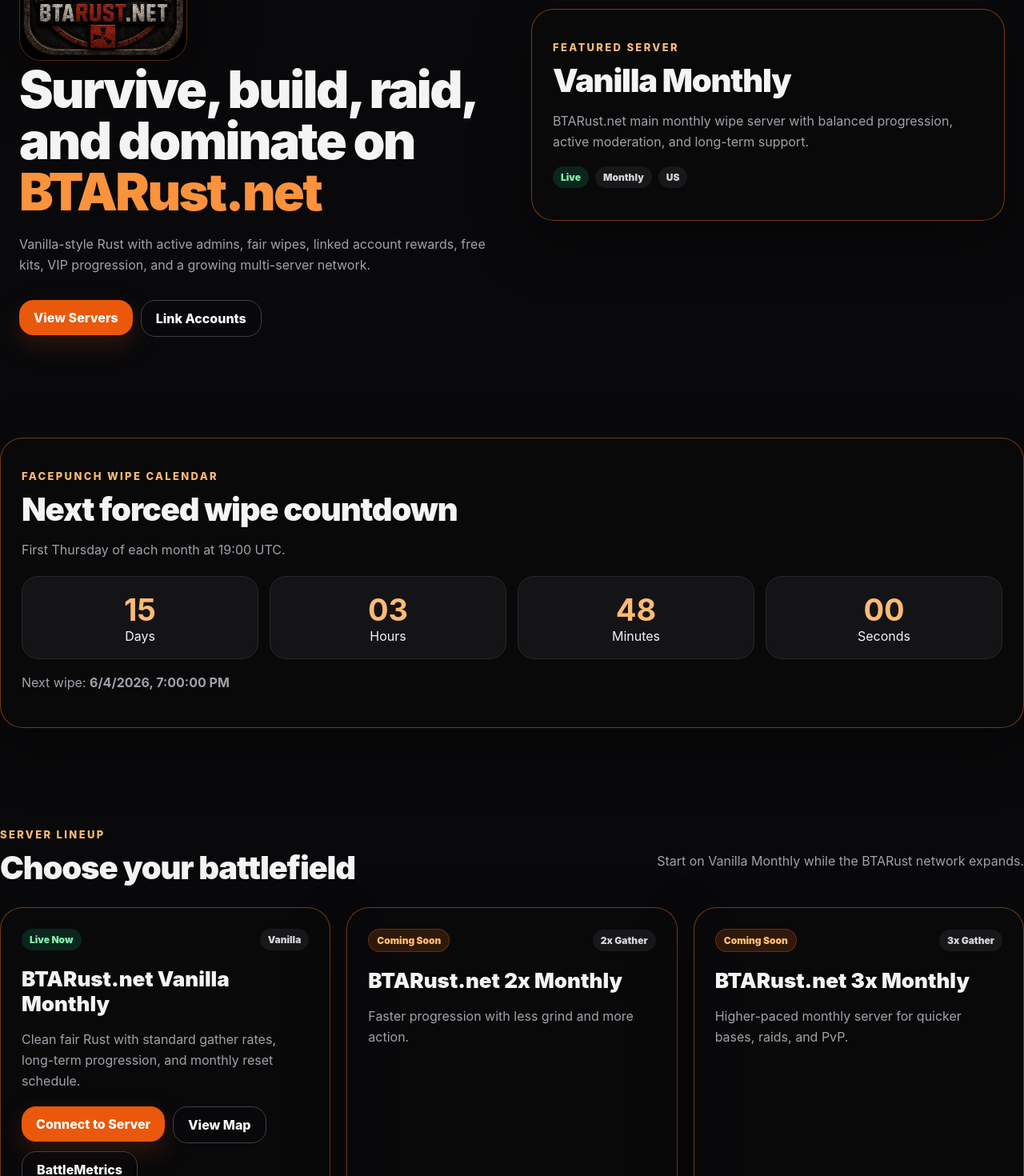
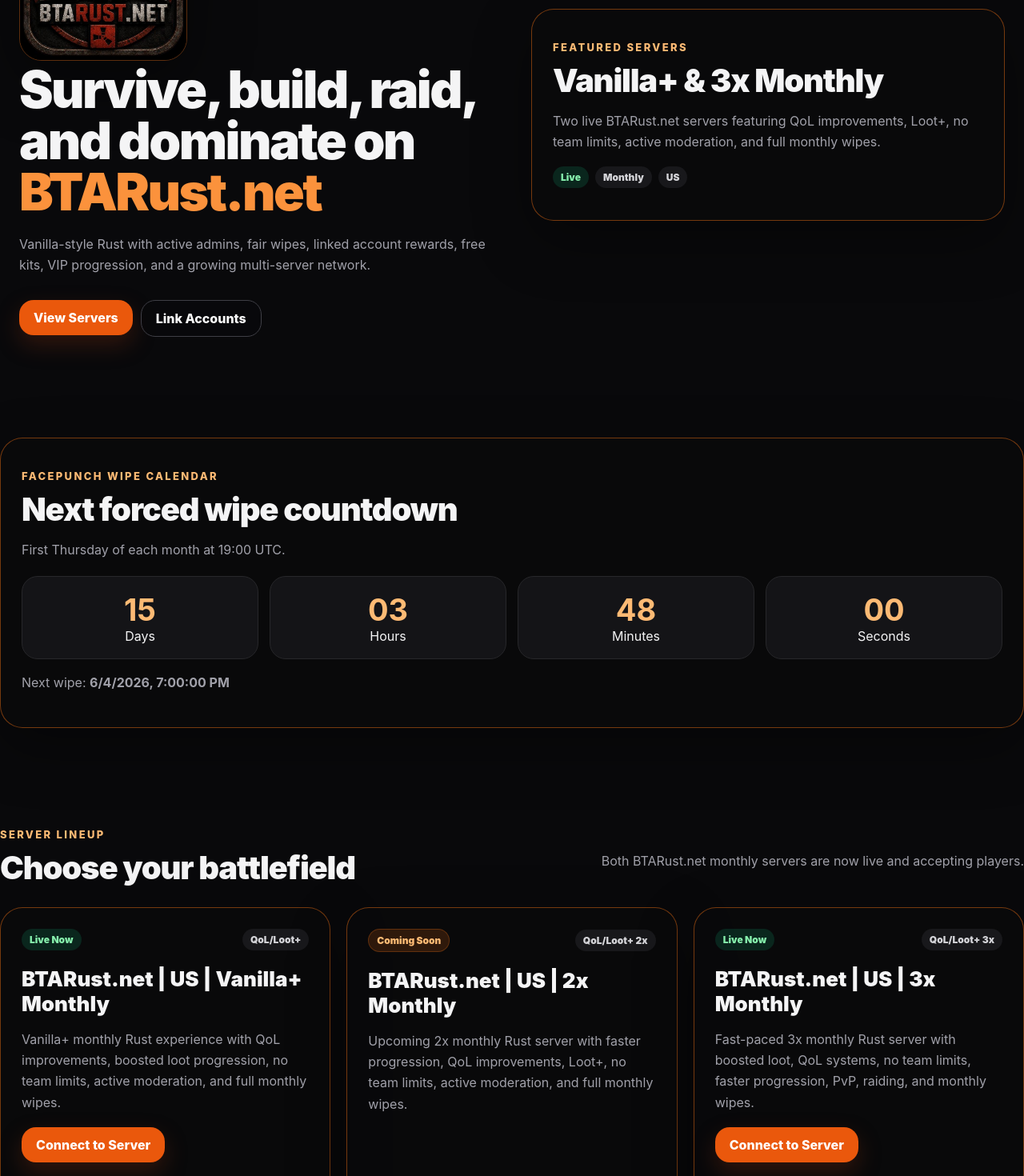
Before and after one commit to skroger1734-cyber/BTARust.net, a Next.js app: page / in a window 1280 px wide. Shown: the part 300-1770 px from the top of the page at 80% size. Built offline with nearby package versions, Linux system fonts and the light colour scheme.

Commit message:
Update page.jsx

```diff
--- a/app/page.jsx
+++ b/app/page.jsx
@@ -80,38 +80,37 @@
 
 const servers = [
   {
-    name: "BTARust.net Vanilla Monthly",
+    name: "BTARust.net | US | Vanilla+ Monthly",
     status: "Live Now",
-    rate: "Vanilla",
-    wipe: "Monthly",
-
-    desc: "Clean fair Rust with standard gather rates, long-term progression, and monthly reset schedule.",
+    rate: "QoL/Loot+",
+    wipe: "Full Wipe",
+    desc: "Vanilla+ monthly Rust experience with QoL improvements, boosted loot progression, no team limits, active moderation, and full monthly wipes.",
     bm: "https://www.battlemetrics.com/servers/rust/38992245",
-    map: "https://rustmaps.com/map/648252_3500",
-    connect: "steam://connect/btarust.net:28015"
+    connect: "steam://connect/216.245.177.18:28015",
+    client: "216.245.177.18:28015"
   },
   {
-    name: "BTARust.net 2x Monthly",
+    name: "BTARust.net | US | 2x Monthly",
     status: "Coming Soon",
-    rate: "2x Gather",
-    wipe: "Monthly",
-
-    desc: "Faster progression with less grind and more action."
+    rate: "QoL/Loot+ 2x",
+    wipe: "Full Wipe",
+    desc: "Upcoming 2x monthly Rust server with faster progression, QoL improvements, Loot+, no team limits, active moderation, and full monthly wipes."
   },
   {
-    name: "BTARust.net 3x Monthly",
-    status: "Coming Soon",
-    rate: "3x Gather",
-    wipe: "Monthly",
-
-    desc: "Higher-paced monthly server for quicker bases, raids, and PvP."
+    name: "BTARust.net | US | 3x Monthly",
+    status: "Live Now",
+    rate: "QoL/Loot+ 3x",
+    wipe: "Full Wipe",
+    desc: "Fast-paced 3x monthly Rust server with boosted loot, QoL systems, no team limits, faster progression, PvP, raiding, and monthly wipes.",
+    bm: "https://www.battlemetrics.com/servers/rust?q=144.48.106.226%3A28015",
+    connect: "steam://connect/144.48.106.226:28015",
+    client: "144.48.106.226:28015"
   },
   {
     name: "BTARust.net Million X",
     status: "Coming Soon",
     rate: "Million X",
     wipe: "TBD",
-
     desc: "Focused PvP and raiding with extreme gather rates, fast progression, and high-action gameplay."
   },
   {
@@ -119,7 +118,6 @@
     status: "Coming Soon",
     rate: "Creative",
     wipe: "TBD",
-
     desc: "Build-focused creative server for testing bases, practicing designs, experimenting with electrical setups, and planning raid bases."
   }
 ];
@@ -129,7 +127,9 @@
   "NO CHEATING",
   "Respect admins and moderators",
   "No racism, hate speech, or harassment",
-  "Heli Bombing with kit minis will increase your cooldown from 5min to 1hr, and it will last up to 12hrs."
+  "Heli Bombing with kit minis will increase your cooldown from 5min to 1hr, and it will last up to 12hrs.",
+  "Abuse of the 24hr wipe protection system may result in temporary bans.",
+  "If one member of a team/clan disables wipe protection early to participate in raiding, all active team/clan members must also have protection disabled."
 ];
 
 const kitDetails = {
@@ -387,10 +387,10 @@
           </div>
 
           <Card extra="orangeBorder">
-            <p className="eyebrow">Featured Server</p>
-            <h2 className="h2">Vanilla Monthly</h2>
+            <p className="eyebrow">Featured Servers</p>
+            <h2 className="h2">Vanilla+ & 3x Monthly</h2>
             <p className="muted">
-              BTARust.net main monthly wipe server with balanced progression, active moderation, and long-term support.
+              Two live BTARust.net servers featuring QoL improvements, Loot+, no team limits, active moderation, and full monthly wipes.
             </p>
             <div className="badges" style={{ marginTop: 18 }}>
               <Badge tone="green">Live</Badge>
@@ -408,7 +408,7 @@
               <p className="eyebrow">Server Lineup</p>
               <h2 className="h2">Choose your battlefield</h2>
             </div>
-            <p className="muted">Start on Vanilla Monthly while the BTARust network expands.</p>
+            <p className="muted">Both BTARust.net monthly servers are now live and accepting players.</p>
           </div>
 
           <div className="grid grid3">
@@ -427,10 +427,10 @@
                     <a href={server.connect}><Button>Connect to Server</Button></a>
                   )}
 
-                  {server.map && server.status === "Live Now" && (
-                    <a href={server.map} target="_blank" rel="noreferrer">
-                      <Button outline>View Map</Button>
-                    </a>
+                  {server.client && server.status === "Live Now" && (
+                    <div className="muted" style={{marginTop:12,fontWeight:700}}>
+                      Client Connect: {server.client}
+                    </div>
                   )}
 
                   {server.bm && (
@@ -554,6 +554,9 @@
         <section id="kits" className="container section">
           <p className="eyebrow">Free Starter Kits</p>
           <h2 className="h2">Claim free kits by linking accounts</h2>
+          <p className="muted" style={{ marginTop: 12, marginBottom: 0 }}>
+            Kits are usable across all BTARust.net servers.
+          </p>
           <div className="grid grid4" style={{ marginTop: 24 }}>
             {freeKits.map((kit) => (
               <Card key={kit.title}>
@@ -568,6 +571,9 @@
 
           <p className="eyebrow" style={{ marginTop: 48 }}>Premium Kits</p>
           <h2 className="h2">Unlock advanced kits and perks</h2>
+          <p className="muted" style={{ marginTop: 12, marginBottom: 0 }}>
+            Kits are usable across all BTARust.net servers.
+          </p>
           <div className="grid grid3" style={{ marginTop: 24 }}>
             {premiumKits.map((kit) => (
               <Card key={kit.title}>
```
